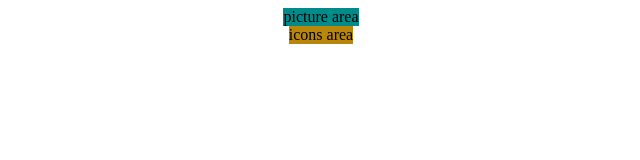
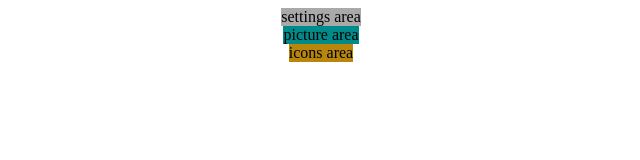
Before and after one commit to MoongStory/my-custom-bouldering, a plain HTML site: page index.html in a window 1280 px wide. Shown: the whole page, without its empty margins (319-959 px from the left). Drawn offline with Linux system fonts and the light colour scheme.

Commit message:
settings area 추가.

```diff
--- a/css/style.css
+++ b/css/style.css
@@ -3,6 +3,10 @@
   flex-direction: column;
   justify-content: center;
   align-items: center;
+}
+
+.main-content__settings {
+  background-color: darkgray;
 }
 
 .main-content__picture {
--- a/index.html
+++ b/index.html
@@ -9,6 +9,9 @@
   <body>
     <main>
       <div class="main-content">
+        <div class="main-content__settings">
+          <span>settings area</span>
+        </div>
         <div class="main-content__picture">
           <span>picture area</span>
         </div>
```
